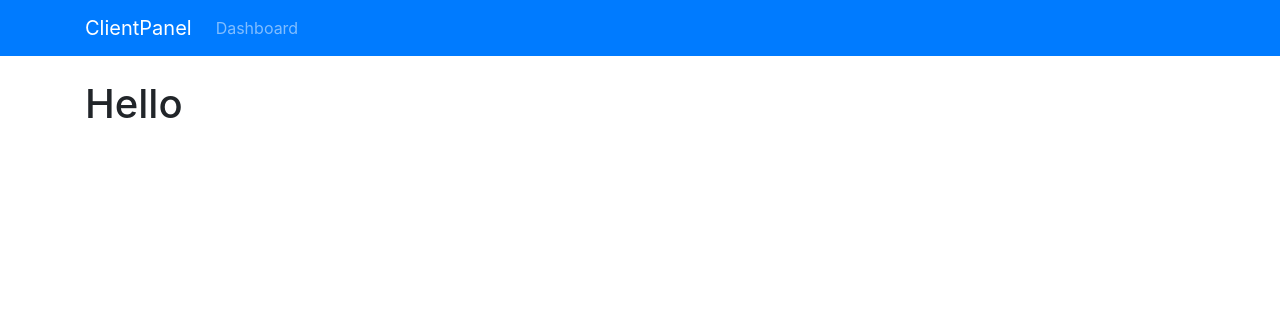
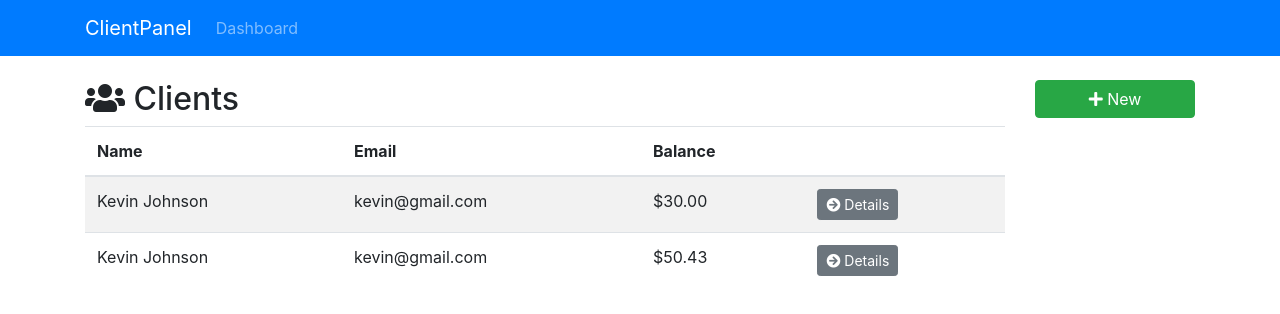
Before and after one commit to endorphin82/react-front-to-back-client-panel, a React (Create React App) app: page / in a window 1280 px wide. Shown: the top 314 px of the page. Built offline with nearby package versions, Linux system fonts and the light colour scheme.

Commit message:
10.04.DashboardSidebar_Clients

```diff
--- a/src/App.js
+++ b/src/App.js
@@ -2,6 +2,7 @@
 import { BrowserRouter as Router, Route, Switch } from 'react-router-dom';
 
 import AppNavbar from "./components/layout/AppNavbar";
+import Dashboard from './components/layout/Dashboard';
 
 import './App.css';
 
@@ -12,7 +13,9 @@
         <div className="App">
           <AppNavbar/>
           <div className="container">
-            <h1>Hello</h1>
+            <Switch>
+              <Route exax path="/" component={Dashboard} />
+            </Switch>
           </div>
         </div>
       </Router>
--- /dev/null
+++ b/src/components/clients/Clients.js
@@ -0,0 +1,69 @@
+import React, {Component} from 'react';
+import { Link } from 'react-router-dom';
+
+class Clients extends Component {
+  render() {
+    const clients = [
+      {
+        id: '1434344344',
+        firstName: 'Kevin',
+        lastName: 'Johnson',
+        email: 'kevin@gmail.com',
+        phone: '555-555-5555',
+        balance: '30'
+      },
+      {
+        id: '2434344344',
+        firstName: 'Kevin',
+        lastName: 'Johnson',
+        email: 'kevin@gmail.com',
+        phone: '555-555-5555',
+        balance: '50.43'
+      }
+    ];
+
+    if (clients) {
+      return (
+        <div>
+          <div className="row">
+            <div className="col-md-6">
+              {' '}
+              <h2><i className="fas fa-users"></i> Clients {' '}</h2>
+            </div>
+            <div className="col-md-6">
+
+            </div>
+          </div>
+          <table className="table table-striped">
+            <thead className="ahead-inverse">
+            <tr>
+              <th>Name</th>
+              <th>Email</th>
+              <th>Balance</th>
+              <th />
+            </tr>
+            </thead>
+            <tbody>
+            {clients.map(client => (
+              <tr key={client.id}>
+                <td>{client.firstName} {client.lastName}</td>
+                <td>{client.email}</td>
+                <td>${parseFloat(client.balance).toFixed(2)}</td>
+                <td>
+                  <Link to={`/client/${client.id}`} className="btn btn-secondary btn-sm">
+                    <i className="fas fa-arrow-circle-right" /> Details
+                  </Link>
+                </td>
+              </tr>
+            ))}
+            </tbody>
+          </table>
+        </div>
+      );
+    } else {
+      return <h1>Loading...</h1>
+    }
+  }
+}
+
+export default Clients;
--- /dev/null
+++ b/src/components/layout/Dashboard.js
@@ -0,0 +1,19 @@
+import React from 'react';
+
+import Clients from '../clients/Clients';
+import Sidebar from "./Sidebar";
+
+const Dashboard = () => {
+  return (
+    <div className="row">
+      <div className="col-md-10">
+        <Clients />
+      </div>
+      <div className="col-md-2">
+        <Sidebar />
+      </div>
+    </div>
+  );
+};
+
+export default Dashboard;
--- /dev/null
+++ b/src/components/layout/Sidebar.js
@@ -0,0 +1,13 @@
+import React from 'react';
+import { Link } from 'react-router-dom';
+
+
+const Sidebar = () => {
+  return (
+   <Link to="/client/add" className="btn btn-success btn-block">
+      <i className="fas fa-plus" /> New
+   </Link>
+  );
+};
+
+export default Sidebar;
```
